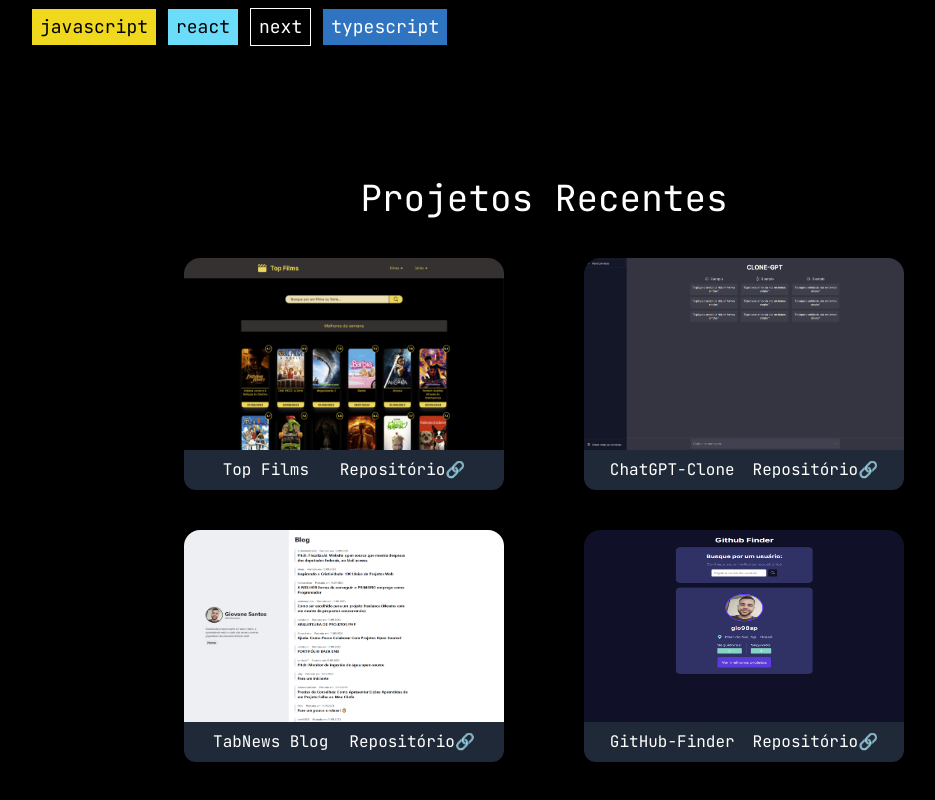
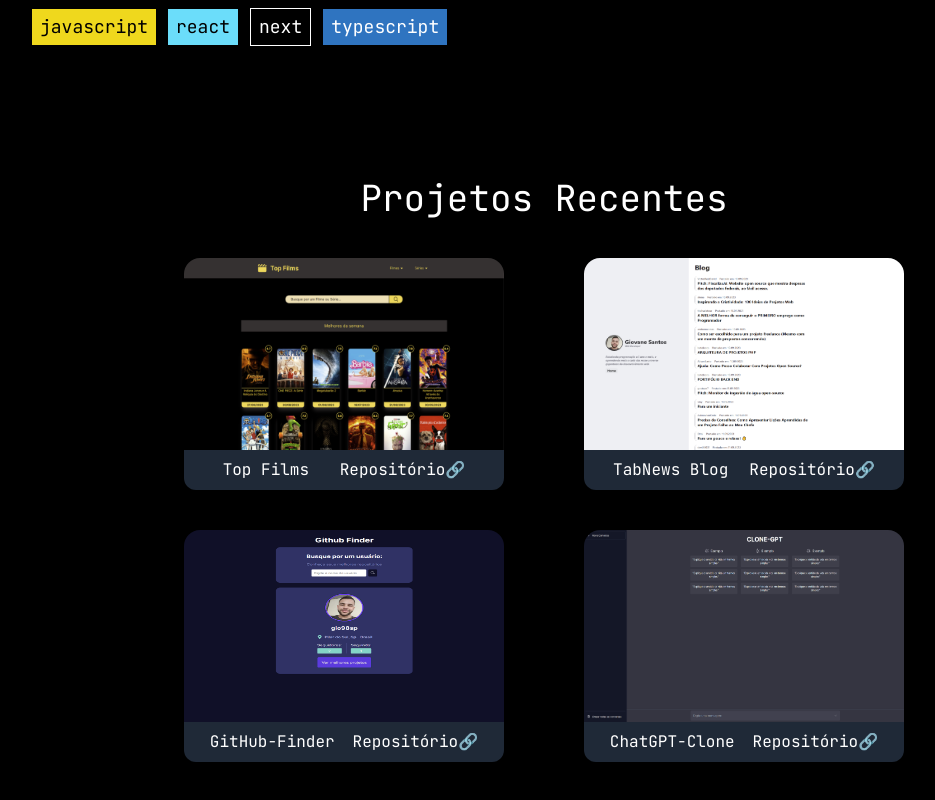
Before and after one commit to gio98sp/Portfolio, a Next.js app: page / in a window 1280 px wide. Shown: the part 860-1660 px from the top of the page, without its empty margins (96-1031 px from the left). Built offline with nearby package versions, Linux system fonts and the light colour scheme.

Commit message:
refactor: position projects

```diff
--- a/src/components/Home/AbouteMe.tsx
+++ b/src/components/Home/AbouteMe.tsx
@@ -119,12 +119,6 @@
             linkProject="https://top-films-gio98sp.vercel.app/"
           />
           <Project
-            name="ChatGPT-Clone"
-            linkImage="/chatgpt-clone.png"
-            linkRepo="https://github.com/gio98sp/chatgpt-clone"
-            linkProject="https://chatgpt-clone-gio98sp.vercel.app/"
-          />
-          <Project
             name="TabNews Blog"
             linkImage="/tabnews-blog.png"
             linkRepo="https://github.com/gio98sp/tabnews-blog"
@@ -136,6 +130,12 @@
             linkRepo="https://github.com/gio98sp/github_finder_react_typescript"
             linkProject="https://github-finder-react-typescript-gio98sp.vercel.app/"
           />
+          <Project
+            name="ChatGPT-Clone"
+            linkImage="/chatgpt-clone.png"
+            linkRepo="https://github.com/gio98sp/chatgpt-clone"
+            linkProject="https://chatgpt-clone-gio98sp.vercel.app/"
+          />
         </div>
       </article>
     </>
```
